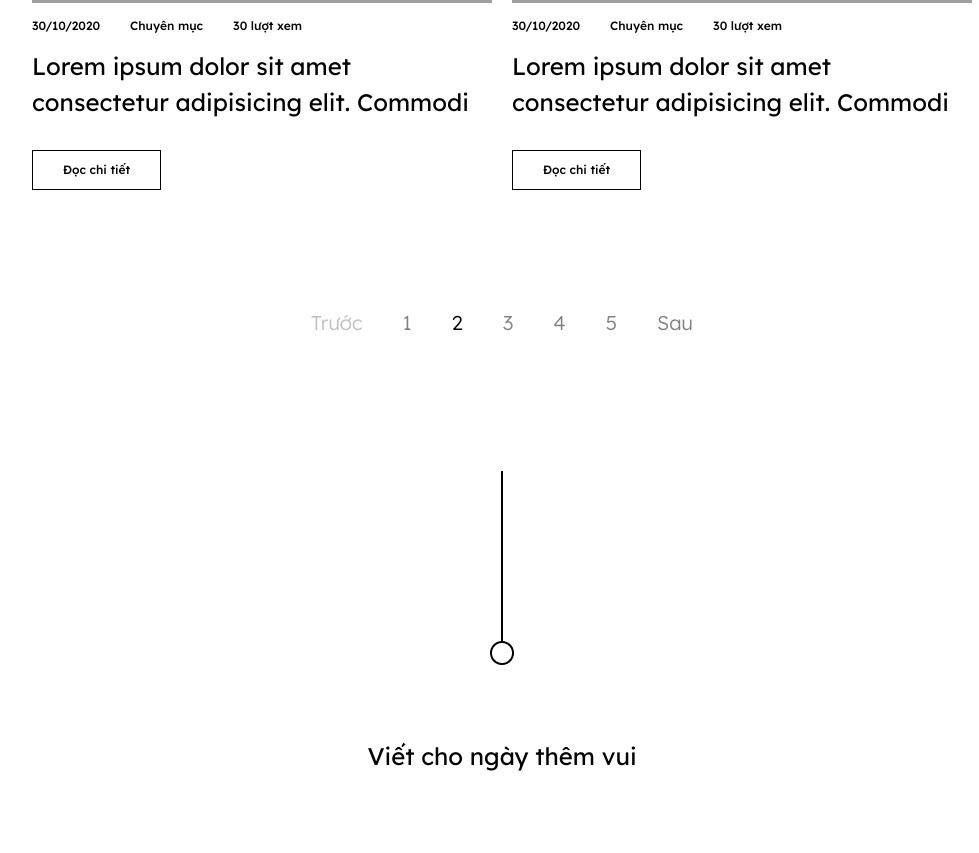
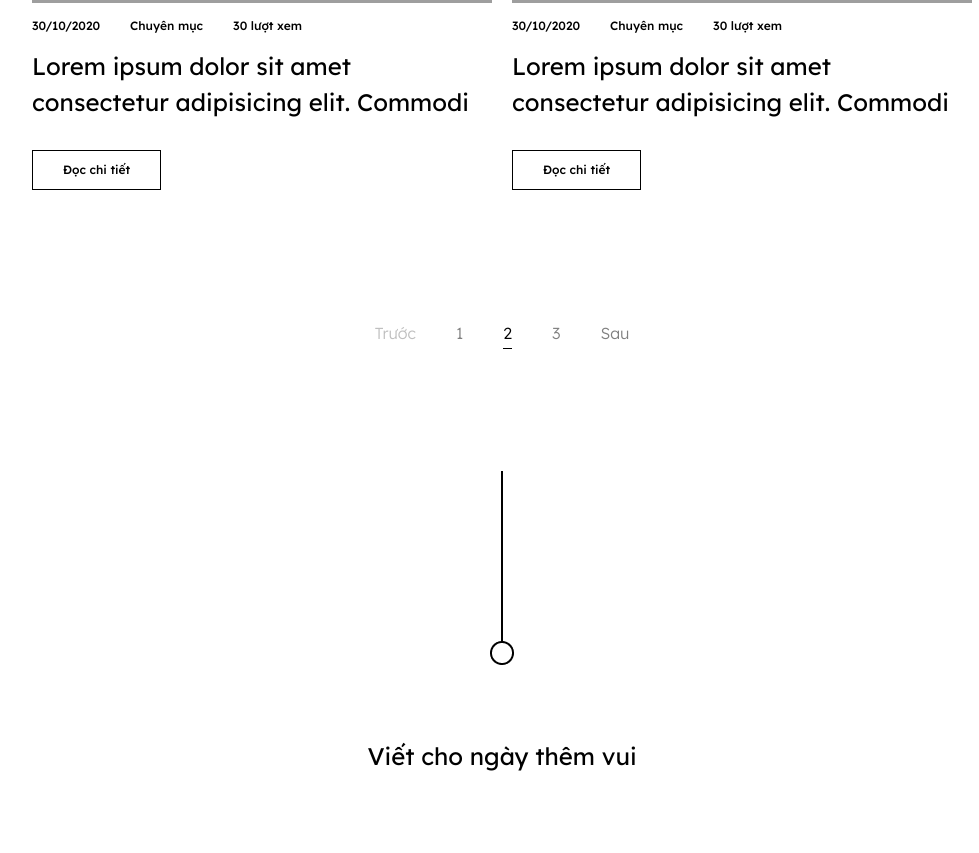
Before and after one commit to ViTrans/blog, a plain HTML site: page blogview.html in a window 1280 px wide. Shown: the part 2703-3556 px from the top of the page, without its empty margins (138-1117 px from the left). Drawn offline with nearby package versions, Linux system fonts and the light colour scheme; grey boxes are pictures that could not be loaded.

Commit message:
fix bug size

```diff
--- a/blogview.html
+++ b/blogview.html
@@ -249,8 +249,6 @@
             <li class="pagi-item">1</li>
             <li class="pagi-item is-active">2</li>
             <li class="pagi-item">3</li>
-            <li class="pagi-item">4</li>
-            <li class="pagi-item">5</li>
             <li class="pagi-item pagi-action pagi-next">Sau</li>
           </ul>
           <div class="vector-icon">
--- a/css/view.css
+++ b/css/view.css
@@ -194,6 +194,7 @@ body {
 .pagi {
   display: flex;
   justify-content: center;
+  align-items: center;
   margin-top: 108px;
   margin-bottom: 113px;
   max-width: 334px;
@@ -205,7 +206,10 @@ body {
   font-family: "Lexend", sans-serif;
   list-style: none;
   margin: 0 20px;
-  font-size: 20px;
+  font-style: normal;
+  font-weight: 400;
+  font-size: 16px;
+  line-height: calc(30 / 16);
   color: gray;
   cursor: pointer;
   transition: all 0.2s linear;
@@ -220,6 +224,7 @@ body {
 .pagi-item:hover,
 .pagi-item.is-active {
   color: black;
+  border-bottom: 1px solid black;
 }
 .content-footer {
   font-style: normal;
@@ -238,6 +243,7 @@ body {
   text-decoration: none;
   color: inherit;
 }
+
 /* @media (max-width: 768.98px) {
   .container {
     max-width: 100%;
```
Also changed, not shown: blogtruyentro.html (+0 -2 lines), connect.html (+1 -1 lines), css/connect.css (+6 -3 lines), kienkhongngu.html (+0 -2 lines).
